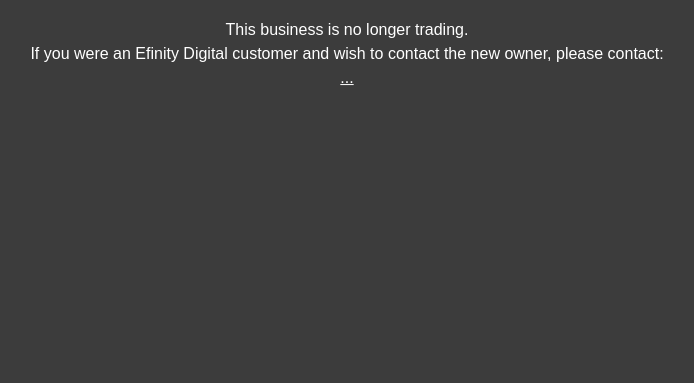
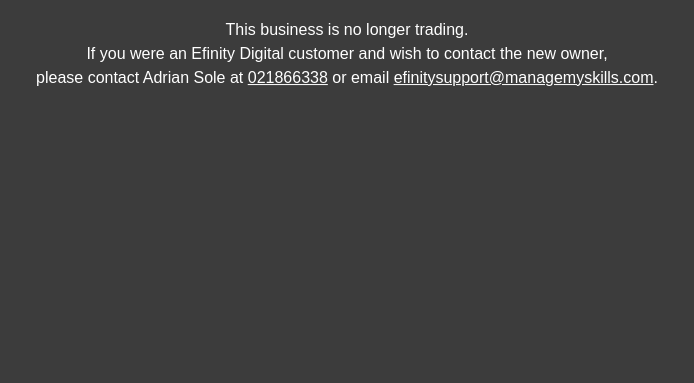
Before and after one commit to efinity-digital/efinity-digital.github.io, a plain HTML site: page index.html in a window 1280 px wide. Shown: the part 417-800 px from the top of the page, without its empty margins (293-987 px from the left). Drawn offline with Linux system fonts and the light colour scheme.

Commit message:
Update index.html

```diff
--- a/index.html
+++ b/index.html
@@ -50,7 +50,8 @@
 
 		<p>
 			This business is no longer trading. <br/>
-			If you were an Efinity Digital customer and wish to contact the new owner, please contact: <a href="#">...</a>
+			If you were an Efinity Digital customer and wish to contact the new owner, <br/>
+			please contact Adrian Sole at <a href="tel:+6421866338">021866338</a> or email <a href="mailto:efinitysupport@managemyskills.com">efinitysupport@managemyskills.com</a>.
 		</p>
 	</main>
 
```
